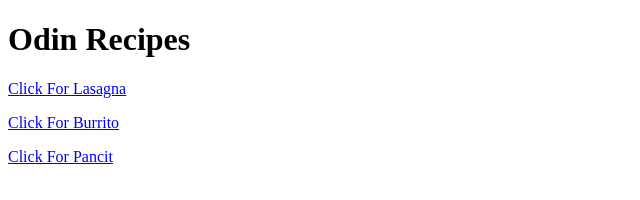
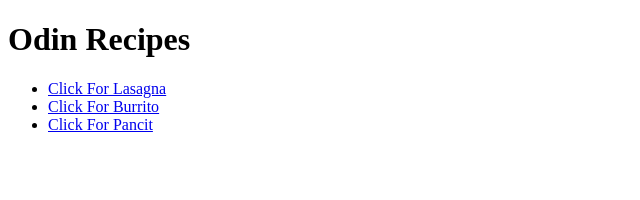
Before and after one commit to Jobediah679/odin-recipes, a plain HTML site: page recipes/index.html in a window 1280 px wide. Shown: the whole page, without its empty margins (0-640 px from the left). Drawn offline with Linux system fonts and the light colour scheme.

Commit message:
index.html

```diff
--- a/recipes/index.html
+++ b/recipes/index.html
@@ -7,11 +7,15 @@
 
     <body>
         <h1>Odin Recipes</h1>
-        <p><a href="lasagna.html" >Click For Lasagna</a></p>
+        <ul>
 
-        <p><a href="burrito.html" >Click For Burrito</a></p>
+        <li><a href="lasagna.html" >Click For Lasagna</a></li>
 
-        <p><a href="pancit.html" >Click For Pancit</a></p>
+        <li><a href="burrito.html" >Click For Burrito</a></li>
+
+        <li><a href="pancit.html" >Click For Pancit</a></li>
+
+        </ul>
 
     </body>
 </html>
```
